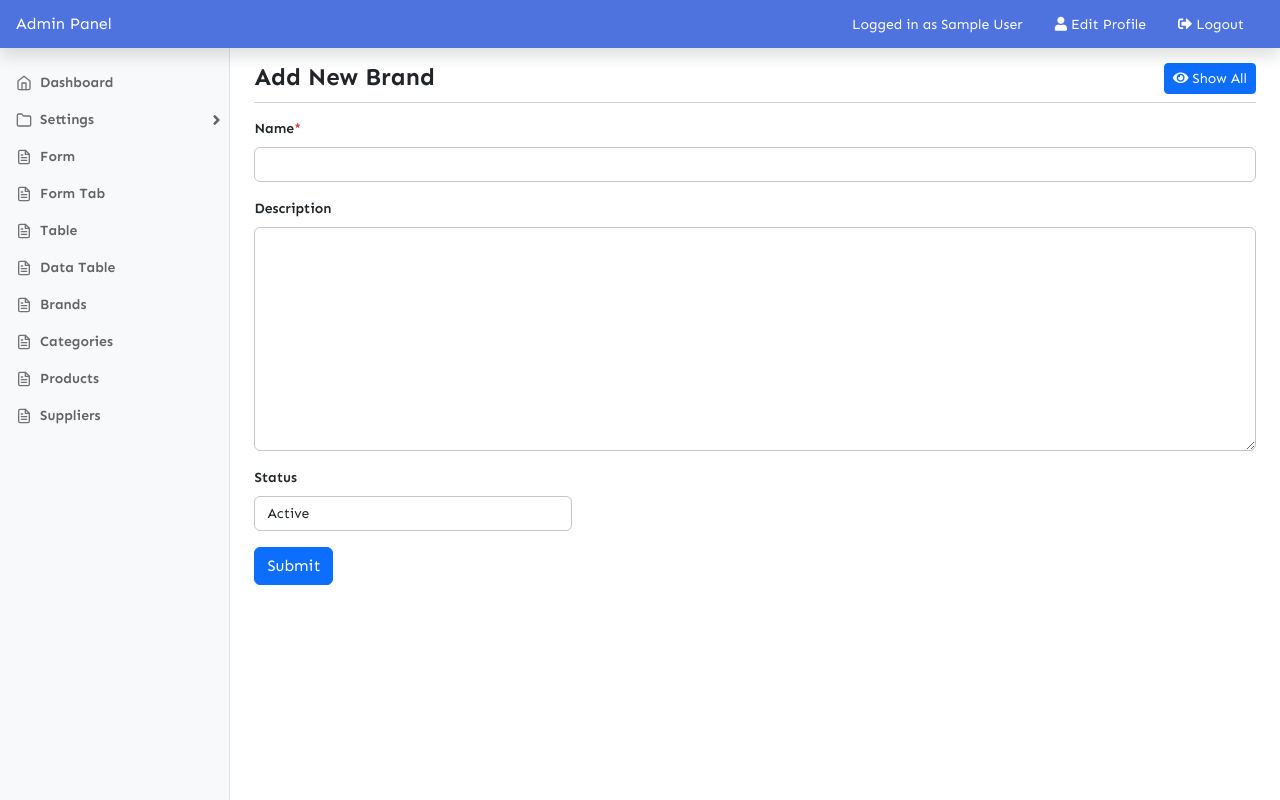
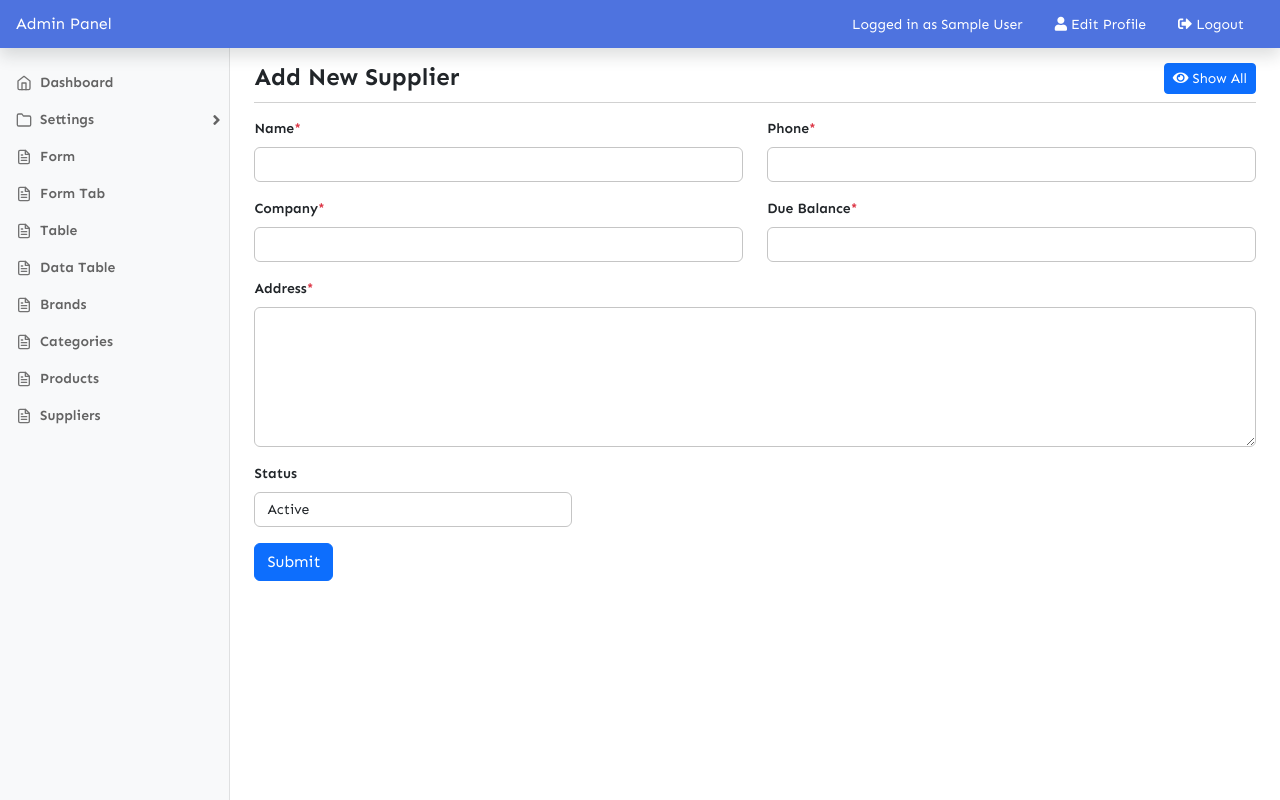
Before and after one commit to webkawsar/w3-php-laravel, a PHP site: page /w3-php-laravel/class-16/stock-management/suppliers/add.php in a window 1280 px wide. Run offline with PHP 8.4, Linux system fonts and the light colour scheme; the visitor is signed in with stand-in values (Sample User, id 1); some libraries are stand-ins or nearby versions.

Commit message:
supplier add feature implemented

```diff
--- a/class-16/stock-management/suppliers/add.php
+++ b/class-16/stock-management/suppliers/add.php
@@ -3,9 +3,12 @@
 
 <?php
 
-    if(isset($_POST['brand_add_form_submit'])) {
+    if(isset($_POST['supplier_add_form_submit'])) {
         $name = trim($_POST['name']);
-        $description = trim($_POST['description']);
+        $phone = trim($_POST['phone']);
+        $company = trim($_POST['company']);
+        $address = trim($_POST['address']);
+        $due_balance = trim($_POST['due_balance']);
         $status = $_POST['status'];
 
         try {
@@ -13,20 +16,36 @@
                 throw new Exception("Name is required");
             }
 
-            // check if brand name already exists
-            $sql = "SELECT * FROM brands WHERE name = ?";
+            if(empty($phone)) {
+                throw new Exception("Phone is required");
+            }
+
+            if(empty($company)) {
+                throw new Exception("Company is required");
+            }
+
+            if(empty($address)) {
+                throw new Exception("Address is required");
+            }
+
+            if ($due_balance === '') {
+                throw new Exception("Due Balance is required");
+            }
+
+            // check if supplier name already exists
+            $sql = "SELECT * FROM suppliers WHERE name = ?";
             $stmt = $pdo->prepare($sql);
             $stmt->execute([$name]);
             if($stmt->rowCount() > 0) {
-                throw new Exception("Brand name already exists");
+                throw new Exception("Supplier name already exists");
             }
 
-            $sql = "INSERT INTO brands (name, description, status) VALUES (?, ?, ?)";
+            $sql = "INSERT INTO suppliers (name, phone, company, address, due_balance, status) VALUES (?, ?, ?, ?, ?, ?)";
             $stmt = $pdo->prepare($sql);
-            $stmt->execute([$name, $description, $status]);
+            $stmt->execute([$name, $phone, $company, $address, $due_balance, $status]);
 
-            $_SESSION['success'] = "Brand added successfully!";
-            header("Location: " . BASE_URL . "/brands/index.php");
+            $_SESSION['success'] = "Supplier added successfully!";
+            header("Location: " . BASE_URL . "/suppliers/index.php");
             exit();
 
         } catch (Exception $e) {
@@ -43,20 +62,37 @@
         <main class="col-md-9 ms-sm-auto col-lg-9 px-md-4 pb-3">
 
             <h1 class="page-heading">
-                Add New Brand
-                <a href="<?php echo BASE_URL ?>/brands/index.php" class="btn btn-primary btn-sm right"><i class="fas fa-eye"></i> Show All</a>
+                Add New Supplier
+                <a href="<?php echo BASE_URL ?>/suppliers/index.php" class="btn btn-primary btn-sm right"><i class="fas fa-eye"></i> Show All</a>
             </h1>
 
             <form action="" method="POST">
                 <div class="row">
+                    <div class="col-md-6 mb-3">
+                        <label for="" class="form-label">Name<span class="text-danger">*</span></label>
+                        <input type="text" name="name" class="form-control" value="<?php if(isset($_POST['name'])) echo $_POST['name']; ?>">
+                    </div>
+
+                    <div class="col-md-6 mb-3">
+                        <label for="" class="form-label">Phone<span class="text-danger">*</span></label>
+                        <input type="text" name="phone" class="form-control" value="<?php if(isset($_POST['phone'])) echo $_POST['phone']; ?>">
+                    </div>
+
+                    <div class="col-md-6 mb-3">
+                        <label for="" class="form-label">Company<span class="text-danger">*</span></label>
+                        <input type="text" name="company" class="form-control" value="<?php if(isset($_POST['company'])) echo $_POST['company']; ?>">
+                    </div>
+
+                    <div class="col-md-6 mb-3">
+                        <label for="" class="form-label">Due Balance<span class="text-danger">*</span></label>
+                        <input type="text" name="due_balance" class="form-control" value="<?php if(isset($_POST['due_balance'])) echo $_POST['due_balance']; ?>">
+                    </div>
+
                     <div class="col-md-12 mb-3">
-                        <label for="" class="form-label">Name<span class="text-danger">*</span></label>
-                        <input type="text" name="name" class="form-control">
+                        <label for="" class="form-label">Address<span class="text-danger">*</span></label>
+                        <textarea name="address" class="form-control" cols="30" rows="6"><?php if(isset($_POST['address'])) echo $_POST['address']; ?></textarea>
                     </div>
-                    <div class="col-md-12 mb-3">
-                        <label for="" class="form-label">Description</label>
-                        <textarea name="description" class="form-control" cols="30" rows="10"></textarea>
-                    </div>
+
                     <div class="col-md-4 mb-3">
                         <label for="" class="form-label">Status</label>
                         <select name="status" class="form-control select2">
@@ -65,38 +101,8 @@
                         </select>
                     </div>
 
-                    <!--
-                    <div class="col-md-4 mb-3">
-                        <label for="" class="form-label">Last Name</label>
-                        <input type="text" name="last_name" class="form-control">
-                    </div>
-                    <div class="col-md-4 mb-3">
-                        <label for="" class="form-label">State</label>
-                        <input type="text" class="form-control">
-                    </div>
-                    <div class="col-md-4 mb-3">
-                        <label for="" class="form-label">Country</label>
-                        <select name="" class="form-control select2">
-                            <option value="">Bangladesh</option>
-                            <option value="">USA</option>
-                            <option value="">Canada</option>
-                        </select>
-                    </div>
                     <div class="col-md-12 mb-3">
-                        <label for="" class="form-label">Subject</label>
-                        <input type="text" class="form-control">
-                    </div>
-                    <div class="col-md-12 mb-3">
-                        <label for="" class="form-label">Map</label>
-                        <textarea name="" class="form-control h_200" cols="30" rows="10"></textarea>
-                    </div>
-                    <div class="col-md-12 mb-3">
-                        <label for="" class="form-label">Message</label>
-                        <textarea name="" class="form-control editor" cols="30" rows="10"></textarea>
-                    </div> -->
-
-                    <div class="col-md-12 mb-3">
-                        <button type="submit" name="brand_add_form_submit" class="btn btn-primary">Submit</button>
+                        <button type="submit" name="supplier_add_form_submit" class="btn btn-primary">Submit</button>
                     </div>
                 </div>
             </form>
```
